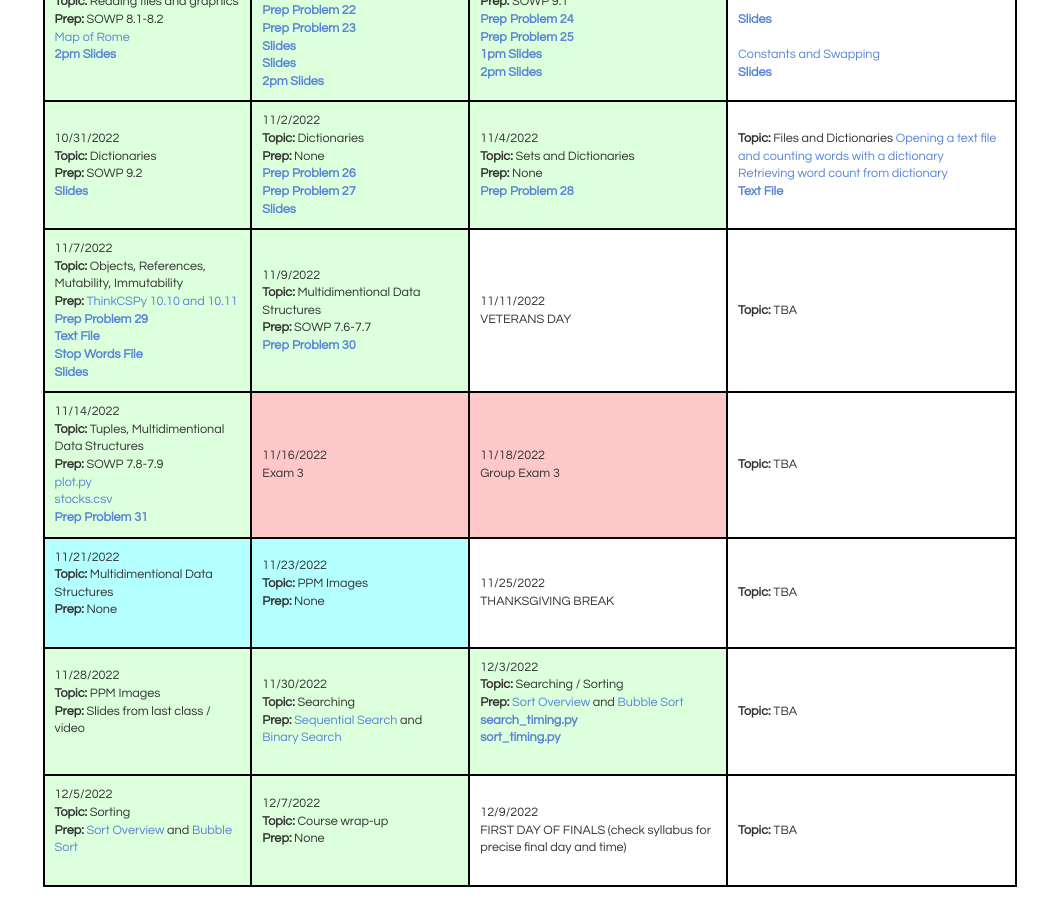
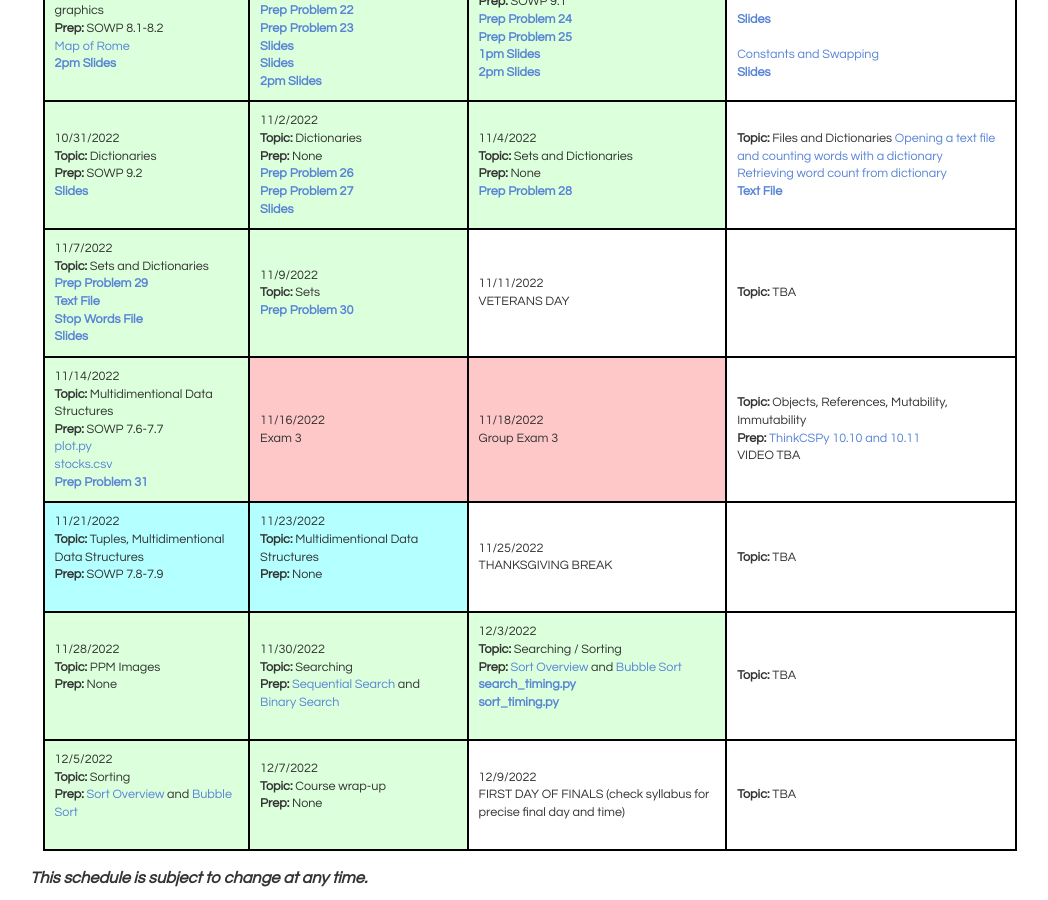
Before and after one commit to bddicken/cs110fall2022website, a Jekyll site: the page built from schedule/index.md, in a window 1280 px wide and 900 px high, scrolled down 1625 px. Shown: the whole window, without its empty margins (110-1158 px from the left). Built offline with Jekyll 4.4.1, drawn with Linux system fonts in a browser that asks for light colours; some of the changed lines change nothing that is shown.

Commit message:
Update Schedule

```diff
--- a/schedule/index.md
+++ b/schedule/index.md
@@ -389,8 +389,7 @@ The <b>Prep</b> for each day indicates the work you need to have completed <b>BE
 <tr>
   <td class="topic-general">
     11/7/2022 <br/>
-    <b>Topic:</b> Objects, References, Mutability, Immutability <br/>
-    <b>Prep:</b> <a href="https://runestone.academy/runestone/books/published/thinkcspy/Lists/ObjectsandReferences.html">ThinkCSPy 10.10 and 10.11</a> <br/>
+    <b>Topic:</b> Sets and Dictionaries <br/>
     <a href="../preps/29/"><b>Prep Problem 29</b></a> <br/>
     <a href="../files/stranger_things.txt"><b>Text File</b></a> <br/>
     <a href="./res/stopwords.txt"><b>Stop Words File</b></a> <br/>
@@ -398,8 +397,7 @@ The <b>Prep</b> for each day indicates the work you need to have completed <b>BE
   </td>
   <td class="topic-general">
     11/9/2022 <br/>
-    <b>Topic:</b> Multidimentional Data Structures <br/>
-    <b>Prep:</b> SOWP 7.6-7.7 <br/>
+    <b>Topic:</b> Sets <br/>
     <a href="../preps/30/"><b>Prep Problem 30</b></a> <br/>
   </td>
   <td class="">
@@ -414,8 +412,8 @@ The <b>Prep</b> for each day indicates the work you need to have completed <b>BE
 <tr>
   <td class="topic-general">
     11/14/2022 <br/>
-    <b>Topic:</b> Tuples, Multidimentional Data Structures <br/>
-    <b>Prep:</b> SOWP 7.8-7.9 <br/>
+    <b>Topic:</b> Multidimentional Data Structures <br/>
+    <b>Prep:</b> SOWP 7.6-7.7 <br/>
     <a href="./res/plot.py">plot.py</a> <br/>
     <a href="./res/stocks.csv">stocks.csv</a> <br/>
     <a href="../preps/31/"><b>Prep Problem 31</b></a> <br/>
@@ -430,20 +428,22 @@ The <b>Prep</b> for each day indicates the work you need to have completed <b>BE
     Group Exam 3 <br/>
   </td>
   <td>
-    <b>Topic:</b> TBA
+    <b>Topic:</b> Objects, References, Mutability, Immutability <br/>
+    <b>Prep:</b> <a href="https://runestone.academy/runestone/books/published/thinkcspy/Lists/ObjectsandReferences.html">ThinkCSPy 10.10 and 10.11</a> <br/>
+    VIDEO TBA <br/>
   </td>
 </tr>
 
 <tr>
   <td class="topic-graphics">
     11/21/2022 <br/>
-    <b>Topic:</b> Multidimentional Data Structures <br/>
-    <b>Prep:</b> None <br/>
+    <b>Topic:</b> Tuples, Multidimentional Data Structures <br/>
+    <b>Prep:</b> SOWP 7.8-7.9 <br/>
    <br />
   </td>
   <td class="topic-graphics">
     11/23/2022 <br/>
-    <b>Topic:</b> PPM Images <br/>
+    <b>Topic:</b> Multidimentional Data Structures <br/>
     <b>Prep:</b> None <br/>
    <br />
   </td>
@@ -460,7 +460,7 @@ The <b>Prep</b> for each day indicates the work you need to have completed <b>BE
   <td class="topic-general">
     11/28/2022 <br/>
     <b>Topic:</b> PPM Images <br/>
-    <b>Prep:</b> Slides from last class / video <br/>
+    <b>Prep:</b> None <br/>
    <br />
   </td>
   <td class="topic-general">
```
